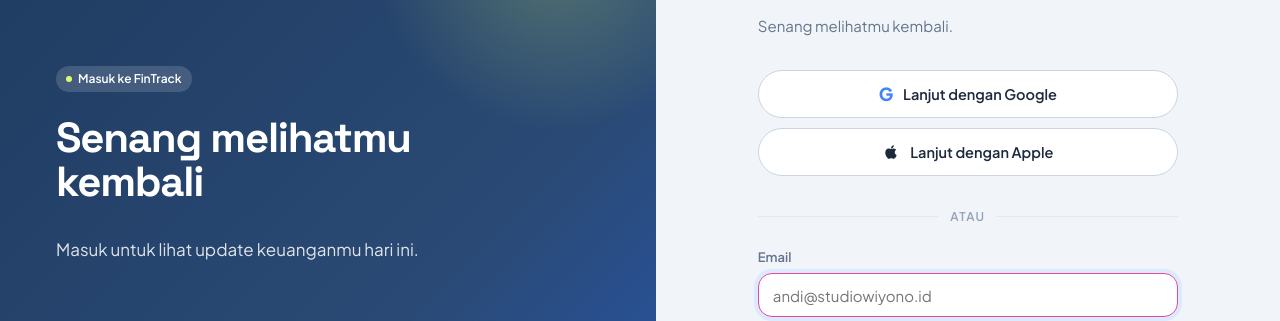
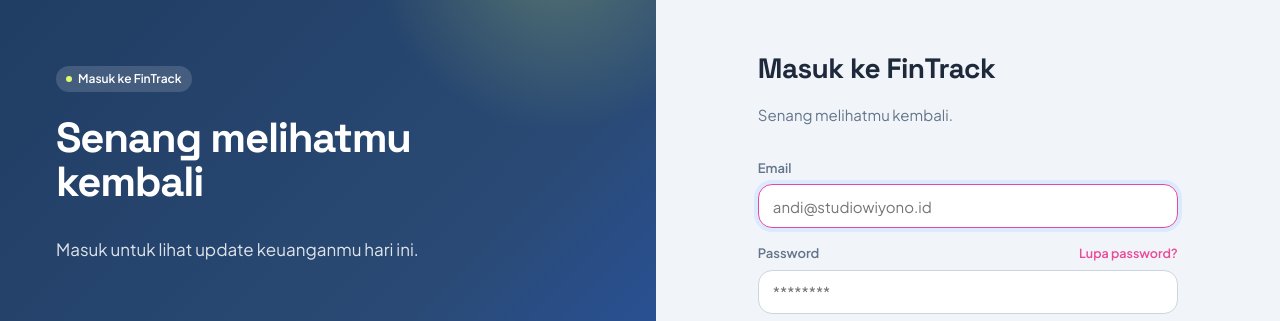
Before and after one commit to hafidz-A/FinTrack, a React (Vite) app: page / in a window 1280 px wide. Shown: the part 153-474 px from the top of the page. Built offline with nearby package versions, Linux system fonts and the light colour scheme; no server answers.

Commit message:
fix: remove unused social auth buttons

```diff
--- a/src/main.jsx
+++ b/src/main.jsx
@@ -529,23 +529,6 @@
       );
     }
 
-    function AuthSocialButtons({ lang }) {
-      const disabledNotice = () => ToastBus.push(lang === 'id' ? 'SSO belum diaktifkan' : 'SSO is not enabled yet');
-      return (
-        <div className="ob-sso">
-          <button className="ob-sso-btn" type="button" onClick={disabledNotice}>
-            <span style={{ color: '#4285F4', fontWeight: 800, fontSize: 18 }}>G</span>
-            {lang === 'id' ? 'Lanjut dengan Google' : 'Continue with Google'}
-          </button>
-          <button className="ob-sso-btn" type="button" onClick={disabledNotice}>
-            <svg width="18" height="18" viewBox="0 0 24 24" fill="currentColor" aria-hidden="true"><path d="M17.05 20.28c-.98.95-2.05.86-3.08.43-1.09-.46-2.09-.48-3.24 0-1.44.62-2.2.44-3.06-.43C2.79 15.25 3.51 7.59 9.05 7.31c1.35.07 2.29.74 3.08.8 1.18-.24 2.31-.93 3.57-.84 1.51.12 2.65.72 3.4 1.8-3.12 1.87-2.38 5.98.48 7.13-.57 1.5-1.31 2.99-2.54 4.09zM12.03 7.25c-.15-2.23 1.66-4.07 3.74-4.25.29 2.58-2.34 4.5-3.74 4.25z" /></svg>
-            {lang === 'id' ? 'Lanjut dengan Apple' : 'Continue with Apple'}
-          </button>
-          <div className="ob-divider">{lang === 'id' ? 'atau' : 'or'}</div>
-        </div>
-      );
-    }
-
     function SupabaseAuth({ lang, mode = 'signin', onDone }) {
       const [authMode, setAuthMode] = useState(mode);
       const [email, setEmail] = useState('');
@@ -636,8 +619,6 @@
             <div className="ob-form">
               <h2 className="ob-form-title">{title}</h2>
               <p className="ob-form-sub">{subtitle}</p>
-
-              {(authMode === 'signin' || authMode === 'signup') && <AuthSocialButtons lang={lang} />}
 
               {authMode !== 'recovery' && (
                 <div className="ob-field-group">
```
